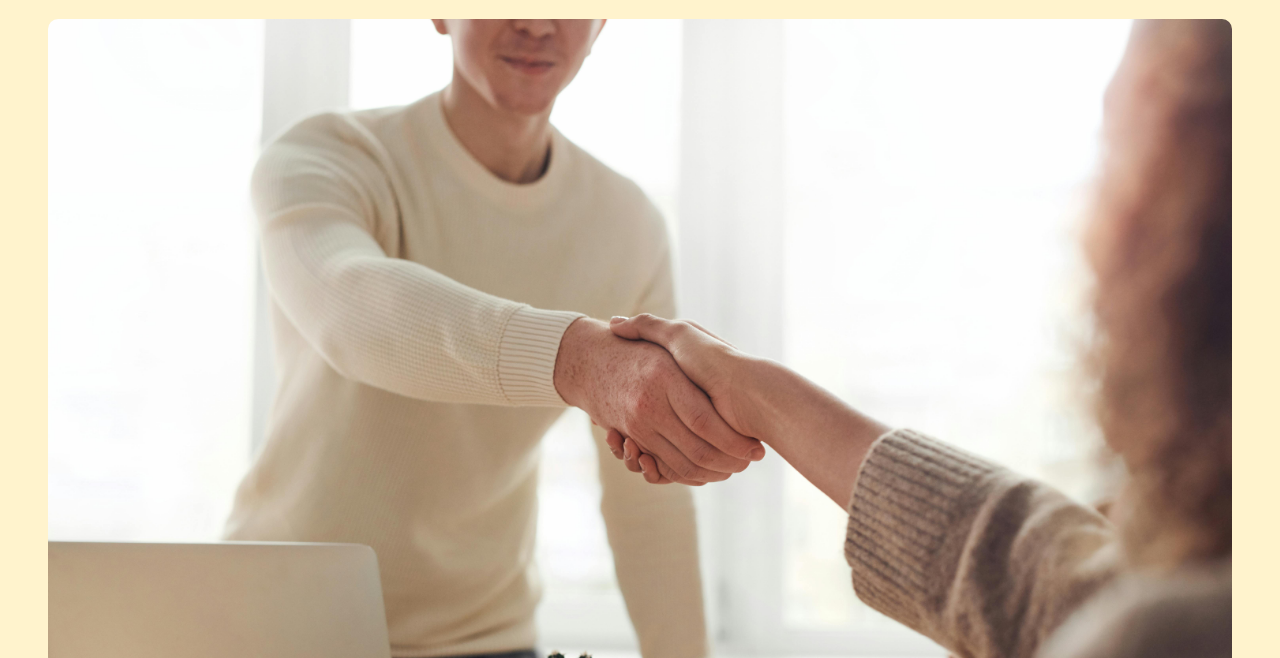
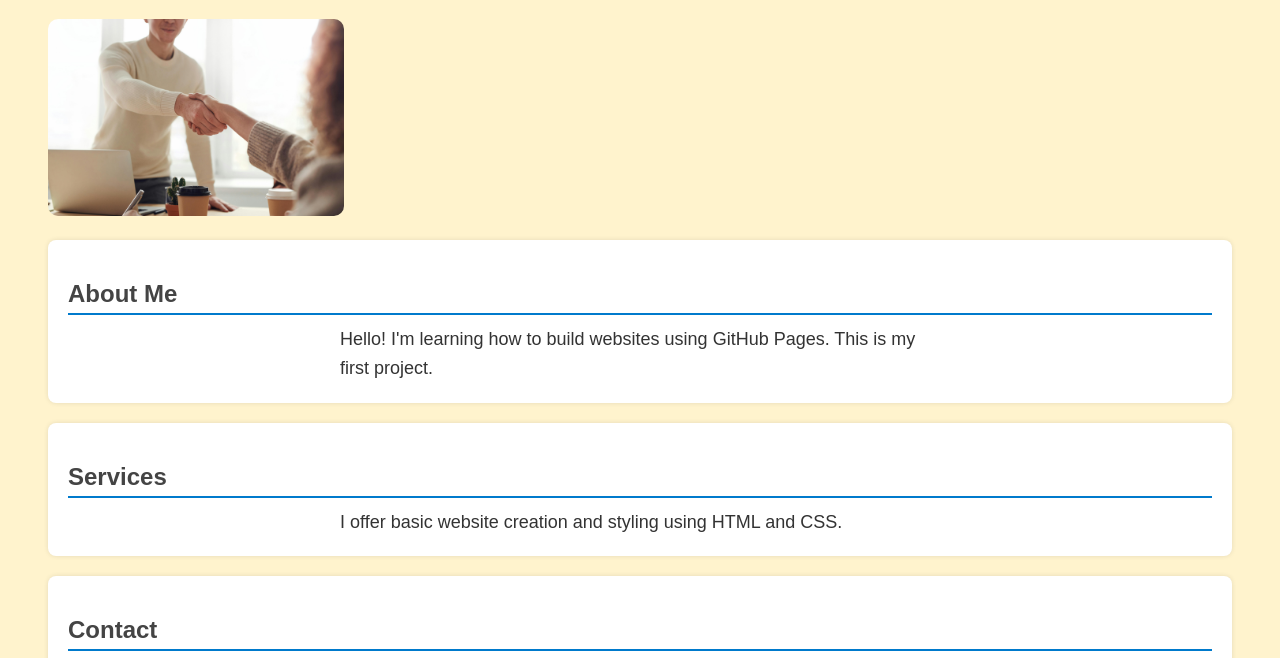
Before and after one commit to BarnabasImbwenya/BarnabasImbwenya.github.io, a plain HTML site: page index.html in a window 1280 px wide. Shown: the part 109-767 px from the top of the page. Drawn offline with Linux system fonts and the light colour scheme.

Commit message:
Update index.html

```diff
--- a/index.html
+++ b/index.html
@@ -9,7 +9,7 @@
 
   <h1>Welcome to My Website</h1>
 
-  <img src="mypic.jpg" alt="Banner" style="width:100%; border-radius: 10px;">
+  <img src="mypic.jpg" alt="Banner" style="width:25%; border-radius: 10px;">
 
   <section id="about">
     <h2>About Me</h2>
```
